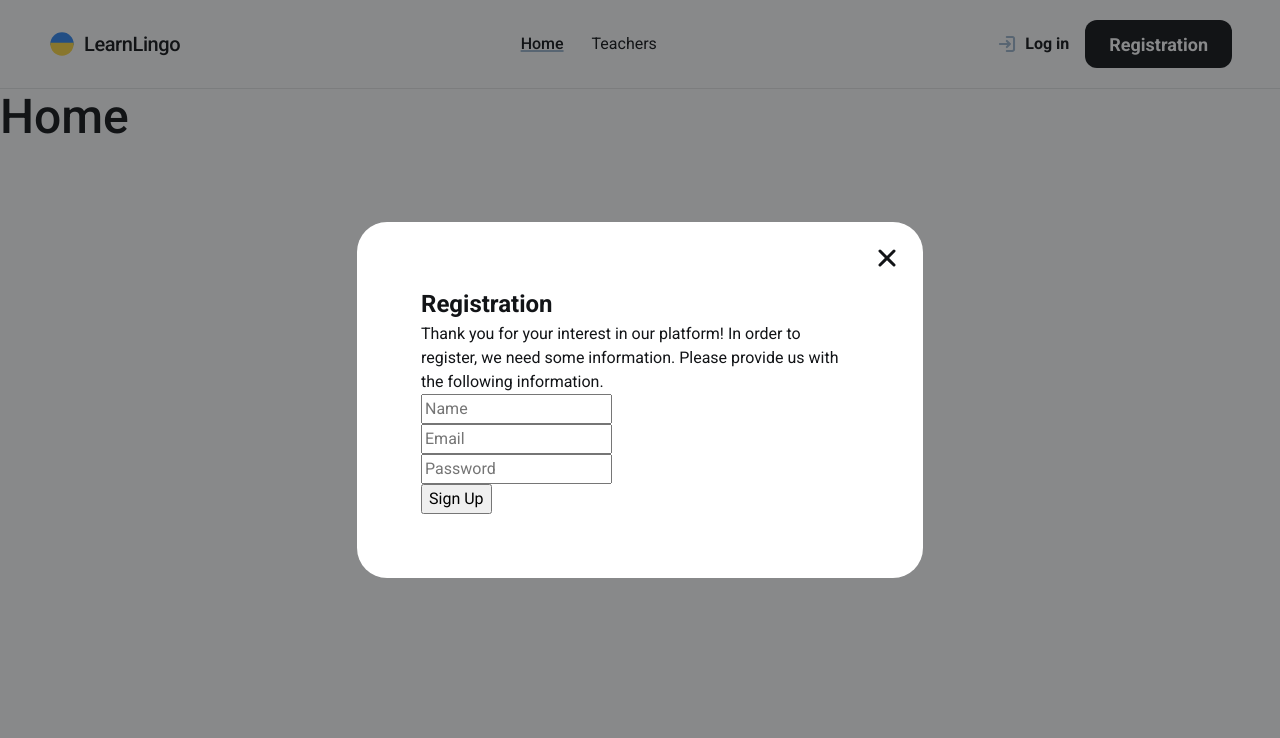
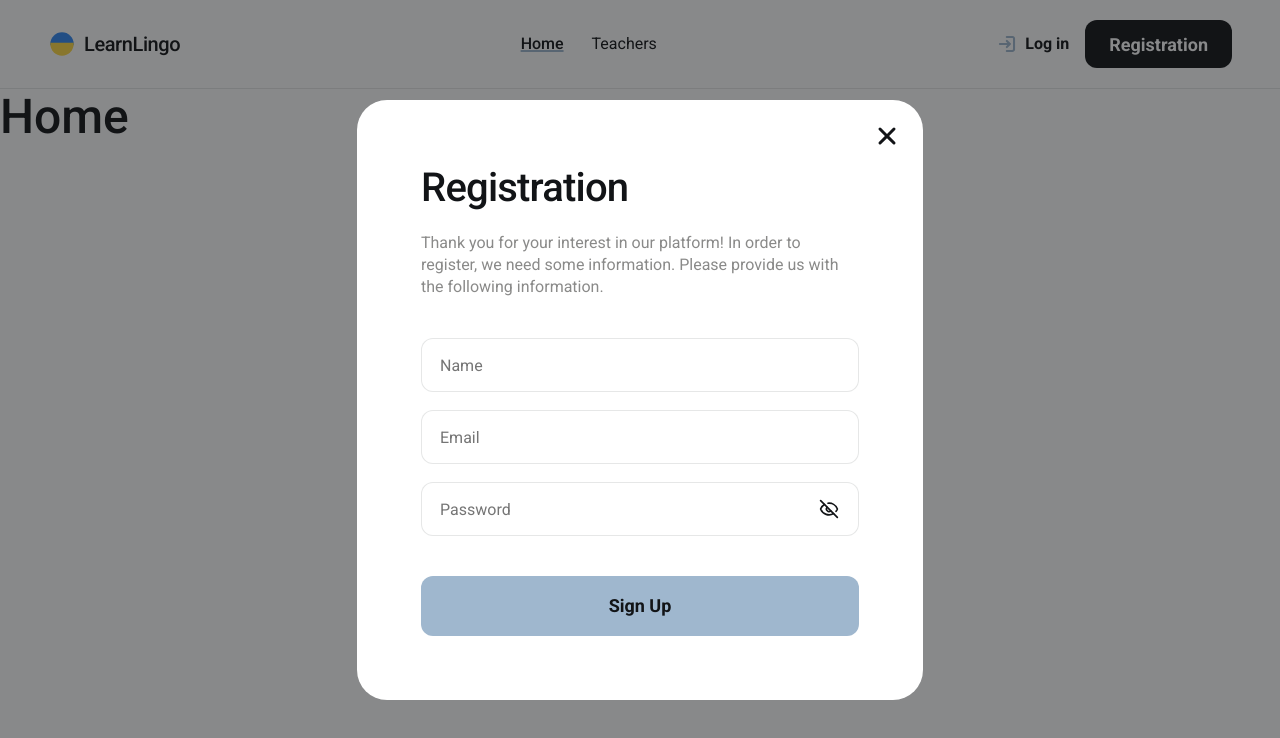
Before and after one commit to YshTi/language_learning_app, a React (Vite) app: page / in a window 1280 px wide. Both pictures are taken after a click on the button "Registration". Shown: the top 738 px of the page. Built offline with nearby package versions, Linux system fonts and the light colour scheme; no server answers.

Commit message:
feat: registration form

```diff
--- a/src/components/register/RegisterForm.module.css
+++ b/src/components/register/RegisterForm.module.css
@@ -0,0 +1,109 @@
+.title {
+    margin-bottom: 20px;
+
+    font-weight: 500;
+    font-size: 40px;
+    line-height: 1.2;
+    letter-spacing: -0.02em;
+
+    color: var(--text-primary);
+}
+
+.description {
+    margin-bottom: 40px;
+
+    color: var(--text-secondary);
+    line-height: 1.38;
+}
+
+.form {
+    display: flex;
+    flex-direction: column;
+    gap: 18px;
+}
+
+.field {
+    width: 100%;
+}
+
+.input {
+    width: 100%;
+    height: 54px;
+
+    padding: 16px 18px;
+
+    border: 1px solid var(--border);
+    border-radius: 12px;
+
+    color: var(--text-primary);
+    background-color: var(--background);
+
+    outline: none;
+
+    transition:
+        border-color 200ms ease,
+        background-color 200ms ease;
+}
+
+.input:focus {
+    border-color: var(--primary);
+}
+
+.form input.inputError {
+    border-color: var(--error);
+    background-color: rgba(232, 83, 78, 0.1);
+}
+
+.error {
+    margin-top: 6px;
+
+    font-size: 13px;
+    line-height: 1.3;
+
+    color: var(--error);
+}
+
+.passwordWrapper {
+    position: relative;
+}
+
+.passwordWrapper .input {
+    padding-right: 52px;
+}
+
+.passwordToggle {
+    position: absolute;
+    top: 50%;
+    right: 18px;
+
+    transform: translateY(-50%);
+
+    display: flex;
+    align-items: center;
+    justify-content: center;
+
+    width: 24px;
+    height: 24px;
+
+    padding: 0;
+    border: none;
+    background: transparent;
+
+    color: var(--text-primary);
+
+    cursor: pointer;
+}
+
+.passwordToggle svg {
+    width: 20px;
+    height: 20px;
+}
+
+.submitButton {
+    width: 100%;
+    min-width: 0;
+
+    margin-top: 22px;
+
+    line-height: 1.56;
+}
--- a/src/components/register/RegisterForm.tsx
+++ b/src/components/register/RegisterForm.tsx
@@ -1,9 +1,13 @@
 import { useState } from "react";
 import { useForm } from "react-hook-form";
 import { yupResolver } from "@hookform/resolvers/yup";
-import * as yup from "yup";
+import { LuEye, LuEyeOff } from "react-icons/lu";
 
 import { useAuth } from "../../context/useAuth";
+import { registerSchema } from "../../utils/validationSchemas";
+
+import ButtonLink from "../buttons/Button";
+
 import styles from "./RegisterForm.module.css";
 
 interface RegisterFormProps {
@@ -16,34 +20,14 @@ interface RegisterFormData {
   password: string;
 }
 
-const registerSchema = yup.object({
-  name: yup
-    .string()
-    .trim()
-    .required("Name is required"),
-
-  email: yup
-    .string()
-    .trim()
-    .email("Enter a valid email")
-    .required("Email is required"),
-
-  password: yup
-    .string()
-    .min(
-      6,
-      "Password must contain at least 6 characters"
-    )
-    .required("Password is required"),
-});
-
-const RegisterForm = ({
-  onClose,
-}: RegisterFormProps) => {
+const RegisterForm = ({ onClose }: RegisterFormProps) => {
   const { register: registerUser } = useAuth();
 
   const [firebaseError, setFirebaseError] =
     useState<string | null>(null);
+
+  const [showPassword, setShowPassword] =
+    useState(false);
 
   const {
     register,
@@ -54,6 +38,8 @@ const RegisterForm = ({
     },
   } = useForm<RegisterFormData>({
     resolver: yupResolver(registerSchema),
+    mode: "onBlur",
+    reValidateMode: "onChange",
     defaultValues: {
       name: "",
       email: "",
@@ -61,9 +47,7 @@ const RegisterForm = ({
     },
   });
 
-  const onSubmit = async (
-    data: RegisterFormData
-  ) => {
+  const onSubmit = async (data: RegisterFormData) => {
     try {
       setFirebaseError(null);
 
@@ -90,9 +74,9 @@ const RegisterForm = ({
       </h2>
 
       <p className={styles.description}>
-        Thank you for your interest in our platform!
-        In order to register, we need some information.
-        Please provide us with the following information.
+        Thank you for your interest in our platform! In order to
+        register, we need some information. Please provide us with
+        the following information.
       </p>
 
       <form
@@ -105,6 +89,11 @@ const RegisterForm = ({
             type="text"
             placeholder="Name"
             autoComplete="name"
+            className={
+              errors.name
+                ? `${styles.input} ${styles.inputError}`
+                : styles.input
+            }
             {...register("name")}
           />
 
@@ -120,6 +109,11 @@ const RegisterForm = ({
             type="email"
             placeholder="Email"
             autoComplete="email"
+            className={
+              errors.email
+                ? `${styles.input} ${styles.inputError}`
+                : styles.input
+            }
             {...register("email")}
           />
 
@@ -131,12 +125,38 @@ const RegisterForm = ({
         </div>
 
         <div className={styles.field}>
-          <input
-            type="password"
-            placeholder="Password"
-            autoComplete="new-password"
-            {...register("password")}
-          />
+          <div className={styles.passwordWrapper}>
+            <input
+              type={showPassword ? "text" : "password"}
+              placeholder="Password"
+              autoComplete="new-password"
+              className={
+                errors.password
+                  ? `${styles.input} ${styles.inputError}`
+                  : styles.input
+              }
+              {...register("password")}
+            />
+
+            <button
+              type="button"
+              className={styles.passwordToggle}
+              onClick={() =>
+                setShowPassword(prev => !prev)
+              }
+              aria-label={
+                showPassword
+                  ? "Hide password"
+                  : "Show password"
+              }
+            >
+              {showPassword ? (
+                <LuEye />
+              ) : (
+                <LuEyeOff />
+              )}
+            </button>
+          </div>
 
           {errors.password && (
             <p className={styles.error}>
@@ -151,15 +171,17 @@ const RegisterForm = ({
           </p>
         )}
 
-        <button
+        <ButtonLink
+          as="button"
           type="submit"
+          variant="primary"
+          disabled={isSubmitting}
           className={styles.submitButton}
-          disabled={isSubmitting}
         >
           {isSubmitting
             ? "Creating account..."
             : "Sign Up"}
-        </button>
+        </ButtonLink>
       </form>
     </>
   );
```
